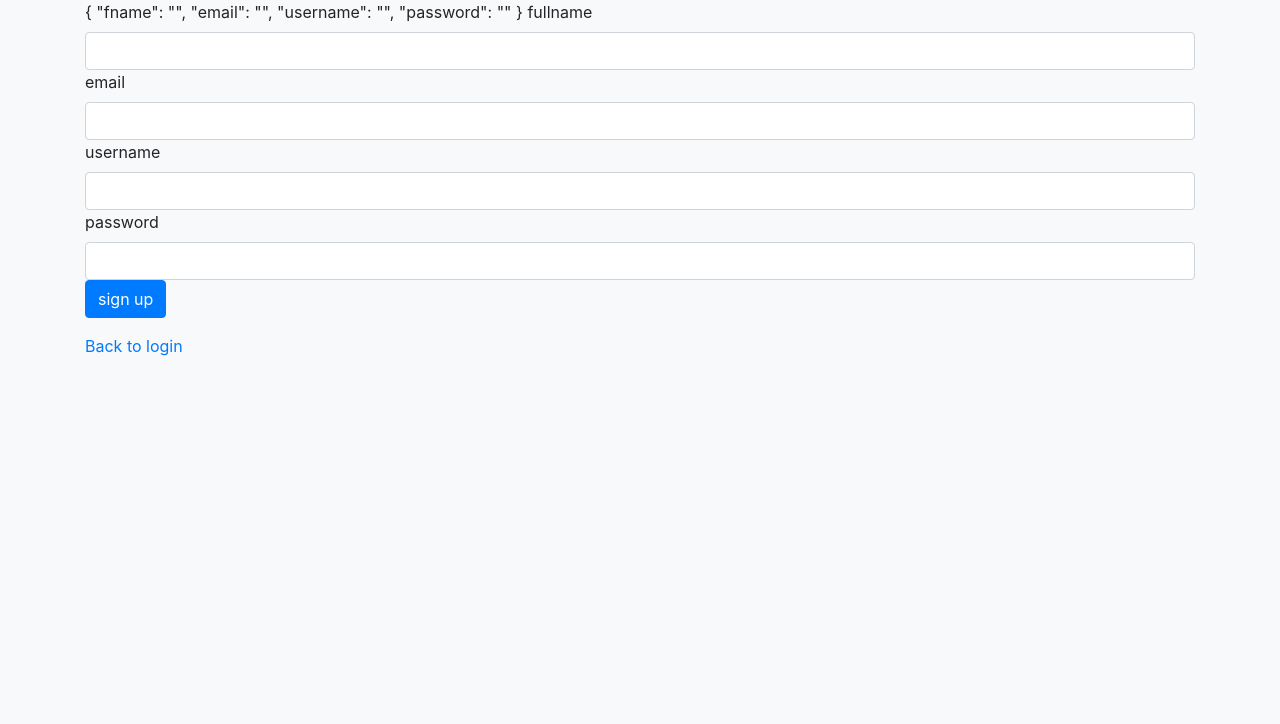
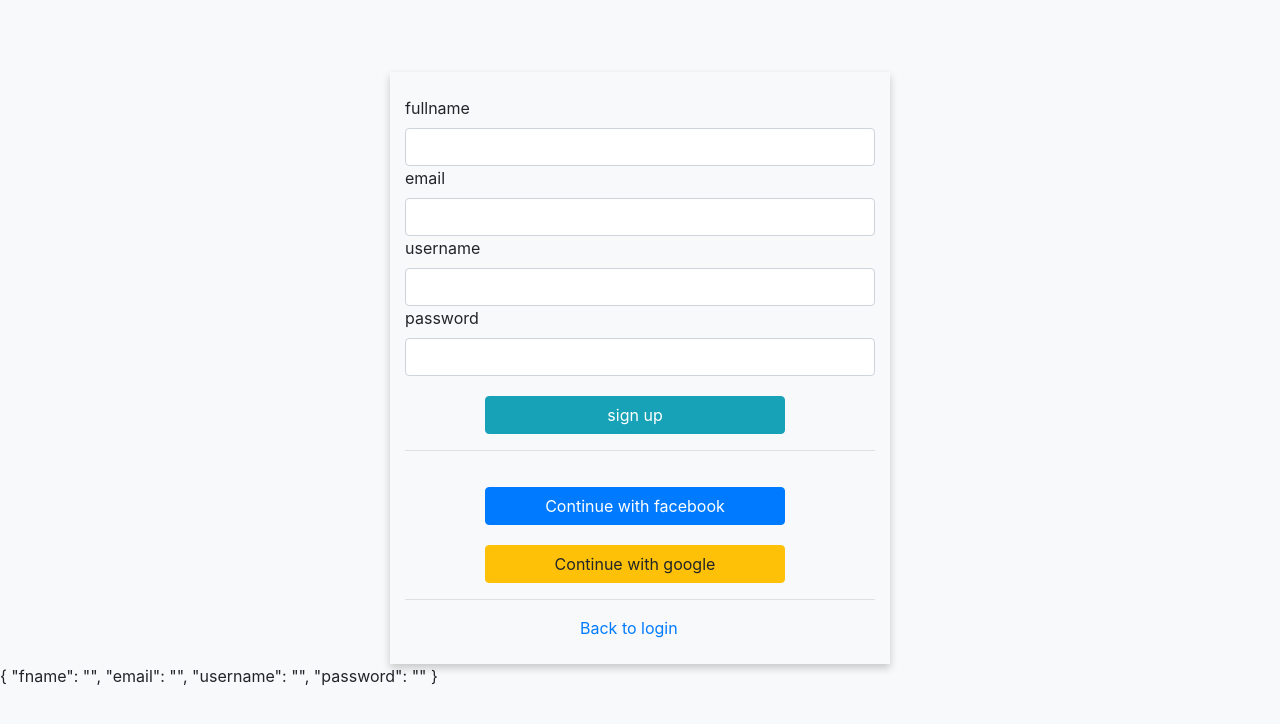
Before and after one commit to anuragsayshelloworld/memespace, an Angular app: page /register in a window 1280 px wide. Shown: the top 724 px of the page. Built offline with nearby package versions, Linux system fonts and the light colour scheme.

Commit message:
somechages to auth ui

```diff
--- a/src/app/Auth/login/login.component.css
+++ b/src/app/Auth/login/login.component.css
@@ -0,0 +1,11 @@
+.container{
+  width: 500px;
+  box-shadow: 0 4px 8px 0 rgba(0, 0, 0, 0.2);
+}
+.btn{
+  margin-left: 180px;
+  margin-top:20px;
+}
+.CustomS{
+  margin-left: 175px;
+}
--- a/src/app/Auth/login/login.component.html
+++ b/src/app/Auth/login/login.component.html
@@ -1,14 +1,18 @@
+<br/><br/><br/><br/>
 <div class="container">
   <div class="row">
     <div class="col">
       <form class="form-group">
+        <br/><br/>
         <label>username</label>
         <input type="text" class="form-control">
         <label>passowrd</label>
         <input type="password" class="form-control">
         <button class="btn btn-primary">Login</button>
       </form>
-      <a routerLink='/register'>Signup</a>
+      <small class="CustomS">Not registered yet?</small>
+      <a routerLink='/register' class="CustomS">Signup</a>
+      <br/><br/>
     </div>
   </div>
 </div>
--- a/src/app/Auth/signup/signup.component.css
+++ b/src/app/Auth/signup/signup.component.css
@@ -0,0 +1,15 @@
+.container{
+  width: 500px;
+  box-shadow: 0 4px 8px 0 rgba(0, 0, 0, 0.2);
+}
+.btn{
+  margin-left: 180px;
+  margin-top:20px;
+}
+.CustomS{
+  margin-left: 175px;
+}
+.CustomSA{
+  margin-left:80px;
+  width: 300px;
+}
--- a/src/app/Auth/signup/signup.component.html
+++ b/src/app/Auth/signup/signup.component.html
@@ -1,8 +1,10 @@
+<br/><br/><br/>
 <div class="container">
   <div class="row">
     <div class="col">
       <form class="form-group" #userForm = "ngForm">
-        {{ userForm.value | json }}
+
+        <br/>
         <label>fullname</label>
         <input type="text" class="form-control" name="fname" ngModel>
         <label>email</label>
@@ -11,9 +13,15 @@
         <input type="text" class="form-control" name="username" ngModel>
         <label>password</label>
         <input type="password" class="form-control" name="password" ngModel>
-        <button class="btn btn-primary">sign up</button>
+        <button class="btn btn-info CustomSA">sign up</button>
       </form>
-      <a routerLink=''>Back to login</a>
+      <hr/>
+      <button class="btn btn-primary CustomSA">Continue with facebook</button>
+      <button class="btn btn-warning CustomSA">Continue with google</button>
+      <hr/>
+      <a routerLink='' class='CustomS'>Back to login</a>
+      <br/><br/>
     </div>
   </div>
 </div>
+{{ userForm.value | json }}
```
Also changed, not shown: src/app/user.ts (added, +8 -0 lines), 1 other file (tests, documents, lock files or other folders).
